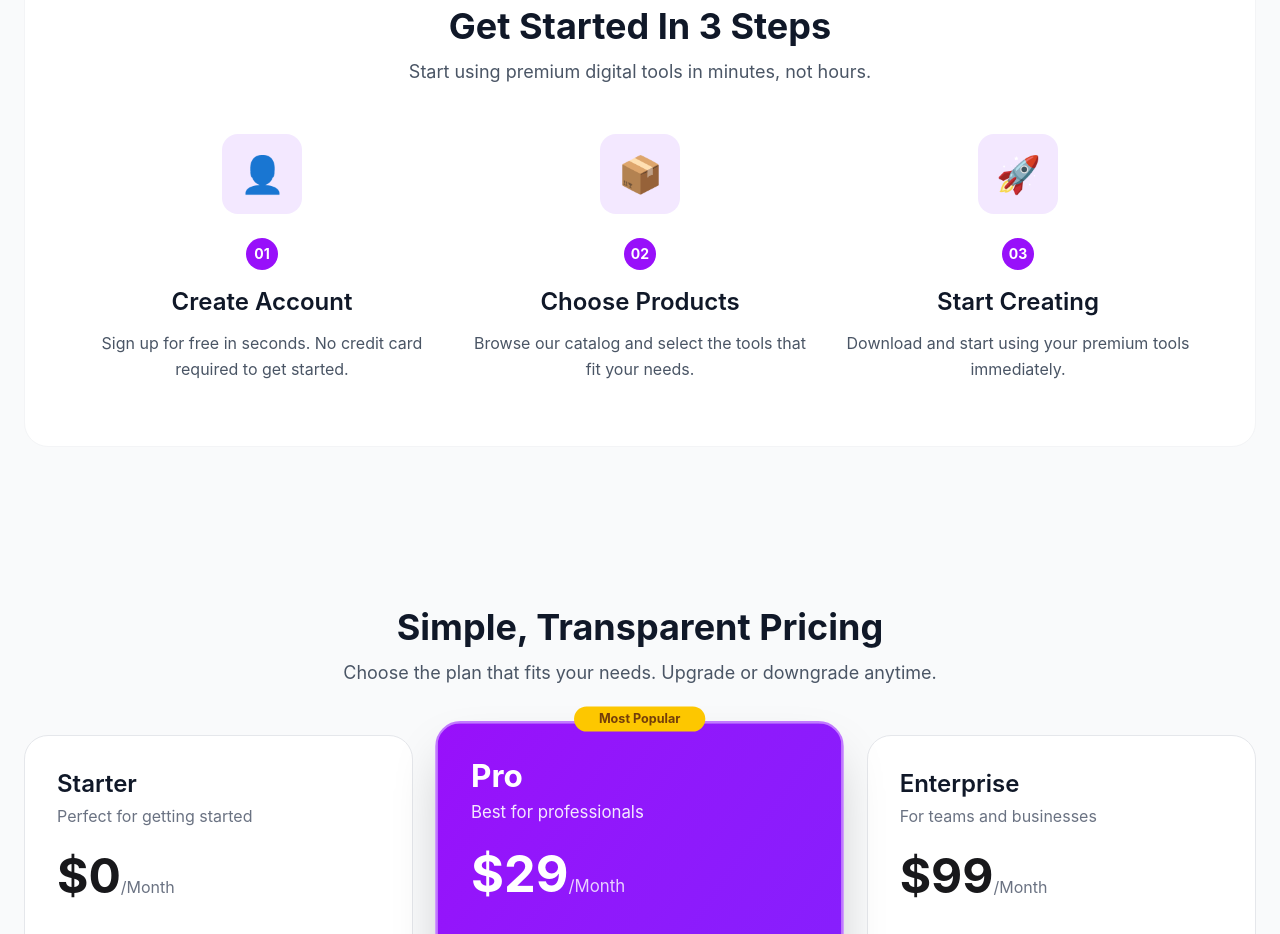
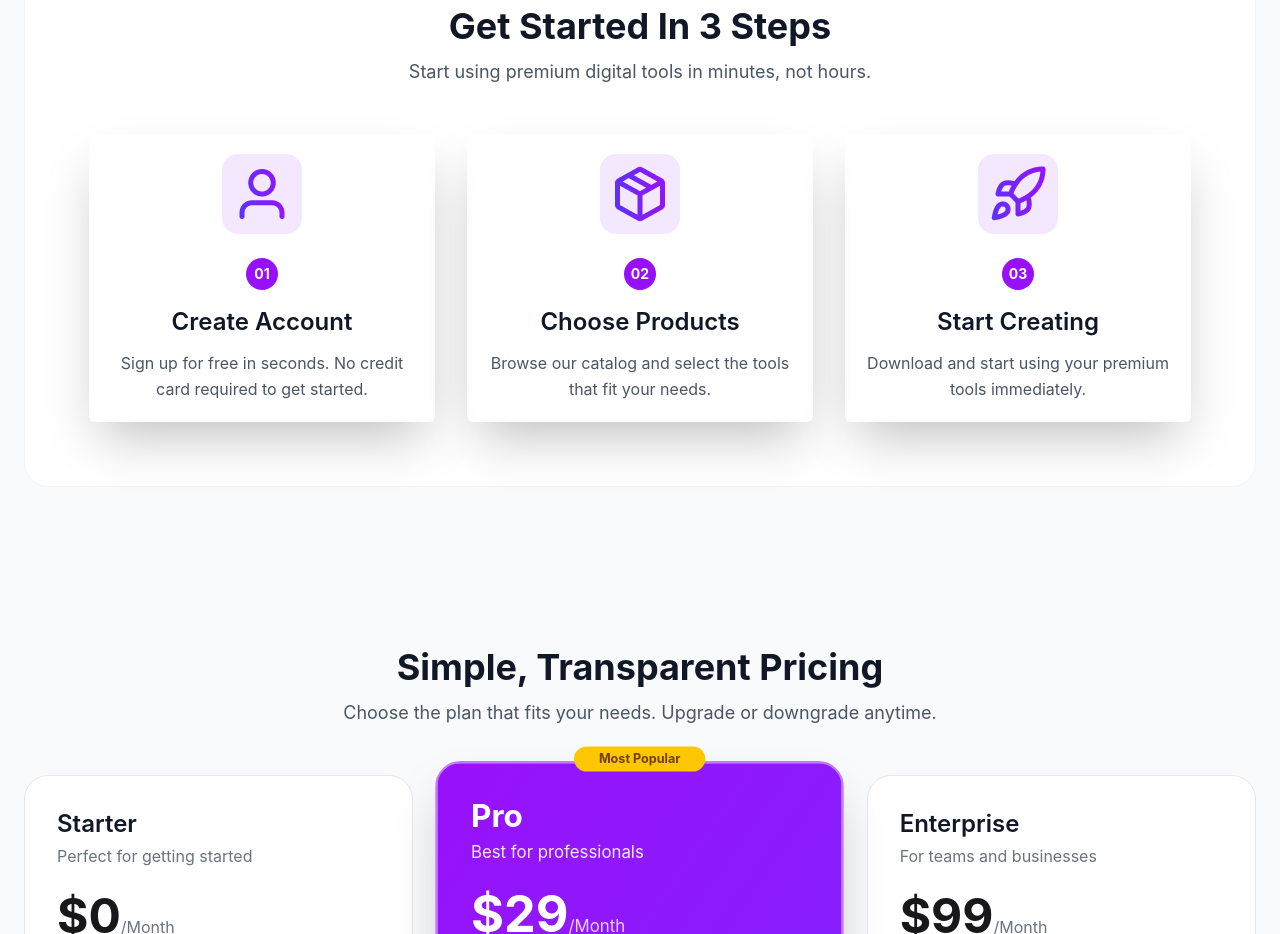
Before and after one commit to tushariqbal1/assignment-6, a React (Vite) app: page / in a window 1280 px wide. Shown: the part 2500-3434 px from the top of the page. Built offline with nearby package versions, Linux system fonts and the light colour scheme.

Commit message:
make design StepsSection

```diff
--- a/src/components/ProductCard.jsx
+++ b/src/components/ProductCard.jsx
@@ -43,7 +43,7 @@ function ProductCard({ product, addToCart }) {
 
         <button
           onClick={() => addToCart(product)}
-          className="w-full bg-purple-600 hover:bg-purple-700 text-white font-semibold py-4 rounded-2xl transition-all duration-200 active:scale-95"
+          className="w-full bg-purple-600 hover:bg-purple-700 cursor-pointer text-white font-semibold py-4 rounded-2xl transition-all duration-200 active:scale-95"
         >
           Buy Now
         </button>
--- a/src/components/StepsSection.jsx
+++ b/src/components/StepsSection.jsx
@@ -7,22 +7,24 @@ function StepsSection() {
           <p className="text-gray-600 text-lg">Start using premium digital tools in minutes, not hours.</p>
         </div>
         <div className="grid md:grid-cols-3 gap-8">
-          <div className="text-center group">
-            <div className="mx-auto mb-6 w-20 h-20 bg-purple-100 rounded-2xl flex items-center justify-center text-4xl transition-transform group-hover:scale-110">👤</div>
+          <div className="text-center group cursor-pointer shadow-2xl p-5 rounded-md">
+            <div className="mx-auto mb-6 w-20 h-20 bg-purple-100 rounded-2xl flex items-center justify-center text-4xl transition-transform group-hover:scale-110">
+              <img src="/src/assets2/user.png" alt="" />
+            </div>
             <div className="inline-flex items-center justify-center w-8 h-8 bg-purple-600 text-white text-sm font-bold rounded-full mb-4">01</div>
             <h3 className="text-2xl font-semibold text-gray-900 mb-3">Create Account</h3>
             <p className="text-gray-600 leading-relaxed">Sign up for free in seconds. No credit card required to get started.</p>
           </div>
 
-          <div className="text-center group">
-            <div className="mx-auto mb-6 w-20 h-20 bg-purple-100 rounded-2xl flex items-center justify-center text-4xl transition-transform group-hover:scale-110">📦</div>
+          <div className="text-center group cursor-pointer shadow-2xl p-5 rounded-md">
+            <div className="mx-auto mb-6 w-20 h-20 bg-purple-100 rounded-2xl flex items-center justify-center text-4xl transition-transform group-hover:scale-110"><img src="/src/assets2/package.png" alt="" /></div>
             <div className="inline-flex items-center justify-center w-8 h-8 bg-purple-600 text-white text-sm font-bold rounded-full mb-4">02</div>
             <h3 className="text-2xl font-semibold text-gray-900 mb-3">Choose Products</h3>
             <p className="text-gray-600 leading-relaxed">Browse our catalog and select the tools that fit your needs.</p>
           </div>
 
-          <div className="text-center group">
-            <div className="mx-auto mb-6 w-20 h-20 bg-purple-100 rounded-2xl flex items-center justify-center text-4xl transition-transform group-hover:scale-110">🚀</div>
+          <div className="text-center group cursor-pointer shadow-2xl p-5 rounded-md">
+            <div className="mx-auto mb-6 w-20 h-20 bg-purple-100 rounded-2xl flex items-center justify-center text-4xl transition-transform group-hover:scale-110"><img src="/src/assets2/rocket.png" alt="" /></div>
             <div className="inline-flex items-center justify-center w-8 h-8 bg-purple-600 text-white text-sm font-bold rounded-full mb-4">03</div>
             <h3 className="text-2xl font-semibold text-gray-900 mb-3">Start Creating</h3>
             <p className="text-gray-600 leading-relaxed">Download and start using your premium tools immediately.</p>
```
